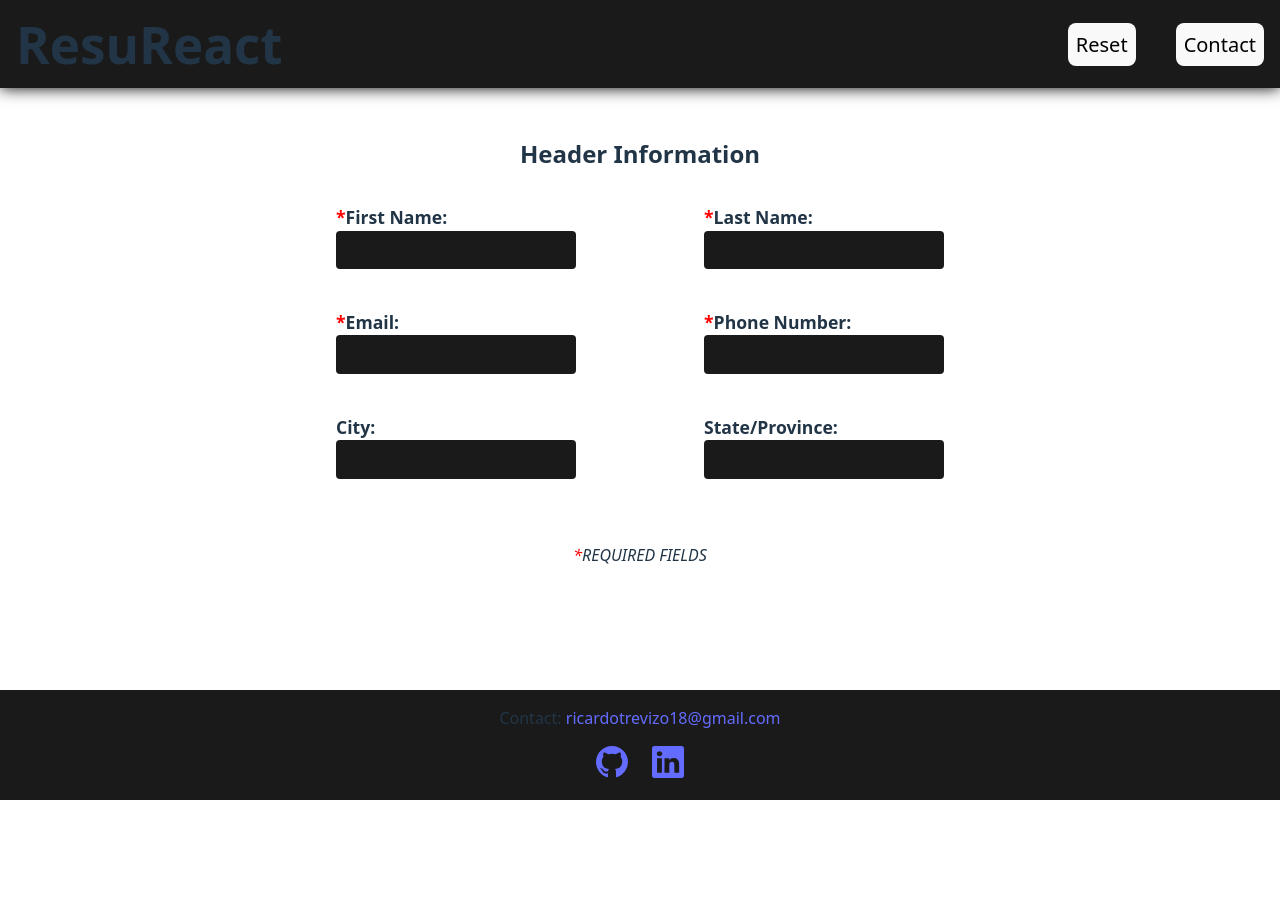
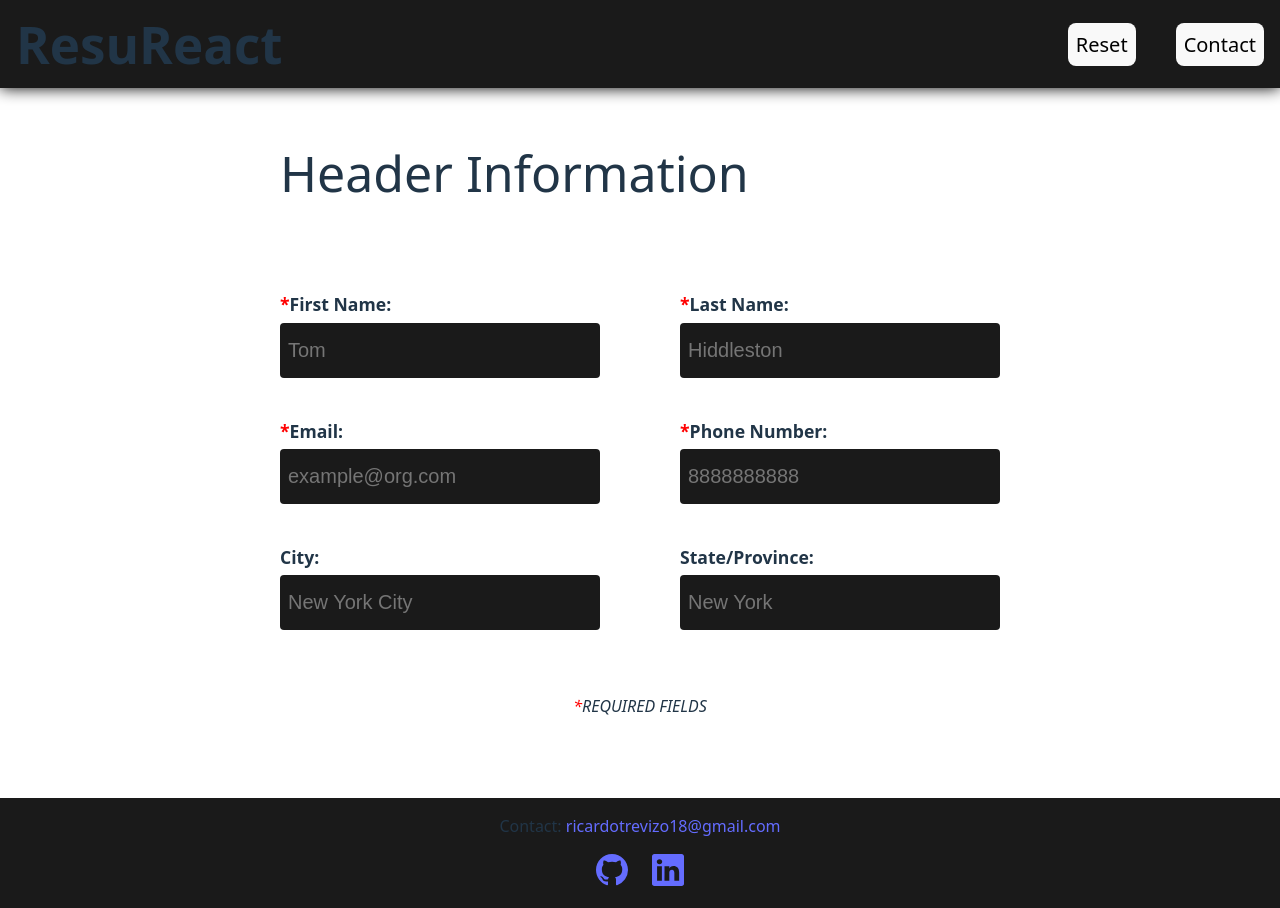
Before and after one commit to rtrevizo18/resuReact, a React (Vite) app: page / in a window 1280 px wide. Before the commit the page ends 800 px from the top, so only its background shows below. Built offline with nearby package versions, Linux system fonts and the light colour scheme.

Commit message:
feat(form): refactor form into several components and minor styling
Spread out the form into tab components, serving as the different 'pages' of the form. Moved current
form into First Tab. Edited styling to appear larger on screen and ensure compatibility with form
components.

```diff
--- a/src/components/Form/Form.css
+++ b/src/components/Form/Form.css
@@ -1,24 +1,32 @@
-#form-body{
+#header-form{
     display: flex;
     flex-direction: column;
+    justify-content: center;
     align-items: center;
     padding: 3rem;
     gap: 2rem;
 }
 
-#form-body h2{
-    text-align: left;
+.form-tab{
+    display: flex;
+    flex-direction: column;
+    gap: 5rem;
 }
 
-#header-form{
+.form-title{
+    font-size: 50px;
+}
+
+.form-content{
     display: grid;
-    grid-template-columns: repeat(2, minmax(200px, 1fr));
-    gap: 2.5rem 8rem;
+    grid-template-columns: repeat(2, auto);
+    gap: 2.5rem 5rem;
 }
 
 .form-input-elem{
     display: flex;
     flex-direction: column;
+    gap: 0.3rem;
 }
 
 .form-input-elem label{
@@ -31,11 +39,10 @@
     background-color: #1a1a1a;
     border: none;
     border-radius: 4px;
-    width: 15rem;
-    height: 1.5rem;
-    padding: 1.2rem 0.5rem;
+    width: 20rem;
+    padding: 1rem 0.5rem;
     font-weight: 500;
-    font-size: 1rem;
+    font-size: 20px;
 }
 
 .ast{
--- a/src/components/Form/Form.jsx
+++ b/src/components/Form/Form.jsx
@@ -1,43 +1,139 @@
-import "./Form.css"
+// import { useState } from "react";
+import "./Form.css";
 
-function Links(){
-    return (
-    <>
-    </>);
+function FormInputBox({
+  inputName,
+  inputType,
+  inputText,
+  isReq,
+  placeHolder = "",
+}) {
+  return (
+    <div className="form-input-elem">
+      <label for={inputName}>
+        <span className="ast">{isReq ? "*" : ""}</span>
+        {inputText}:
+      </label>
+      <input
+        type={inputType}
+        id={inputName}
+        name={inputName}
+        required={isReq ? true : undefined}
+        placeholder={placeHolder}
+      />
+    </div>
+  );
 }
 
+function FormTab({ title, children }) {
+  return (
+    <div className="form-tab">
+      <div className="form-title">{title} Information</div>
+      <div className="form-content">{children}</div>
+    </div>
+  );
+}
 
-export default function Form(){
-    return (
-        <div id="form-body">
-            <h2>Header Information</h2>
-            <form id="header-form" method="#">
-                <div className="form-input-elem">
-                    <label for="first-name"><span className="ast">*</span>First Name:</label>
-                    <input type="text" id="first-name" name="first-name" required/>
-                </div>
-                <div className="form-input-elem">
-                    <label for="last-name"><span className="ast">*</span>Last Name:</label>
-                    <input type="text" id="last-name" name="last-name" required/>
-                </div>
-                <div className="form-input-elem">
-                    <label for="email"><span className="ast">*</span>Email:</label>
-                    <input type="email" id="email" name="email" required/>
-                </div>
-                <div className="form-input-elem">
-                    <label for="phone-num"><span className="ast">*</span>Phone Number:</label>
-                    <input type="tel" id="phone-num" name="phone-num" required/>
-                </div>
-                <div className="form-input-elem">
-                    <label for="location">City:</label>
-                    <input type="text" id="location" name="location"/>
-                </div>
-                <div className="form-input-elem">
-                    <label for="state">State/Province:</label>
-                    <input type="text" id="state" name="state"/>
-                </div>
-            </form>
-            <p id="form-ast-notice"><span className="ast">*</span>REQUIRED FIELDS</p>
-        </div>
-    )
+function FirstTab() {
+  return (
+    <FormTab title="Header">
+      <FormInputBox
+        inputName="first-name"
+        inputType="text"
+        inputText="First Name"
+        isReq={true}
+        placeHolder="Tom"
+      />
+      <FormInputBox
+        inputName="last-name"
+        inputType="text"
+        inputText="Last Name"
+        isReq={true}
+        placeHolder="Hiddleston"
+      />
+      <FormInputBox
+        inputName="email"
+        inputType="email"
+        inputText="Email"
+        isReq={true}
+        placeHolder="example@org.com"
+      />
+      <FormInputBox
+        inputName="phone-num"
+        inputType="tel"
+        inputText="Phone Number"
+        isReq={true}
+        placeHolder="8888888888"
+      />
+      <FormInputBox
+        inputName="location"
+        inputType="text"
+        inputText="City"
+        isReq={false}
+        placeHolder="New York City"
+      />
+      <FormInputBox
+        inputName="state"
+        inputType="text"
+        inputText="State/Province"
+        isReq={false}
+        placeHolder="New York"
+      />
+    </FormTab>
+  );
 }
+
+function SecondTab() {
+  return (
+    <FormTab title="Header">
+      <FormInputBox
+        inputName="first-name"
+        inputType="text"
+        inputText="First Name"
+        isReq={true}
+      />
+      <FormInputBox
+        inputName="last-name"
+        inputType="text"
+        inputText="Last Name"
+        isReq={true}
+      />
+      <FormInputBox
+        inputName="email"
+        inputType="email"
+        inputText="Email"
+        isReq={true}
+      />
+      <FormInputBox
+        inputName="phone-num"
+        inputType="tel"
+        inputText="Phone Number"
+        isReq={true}
+      />
+      <FormInputBox
+        inputName="location"
+        inputType="text"
+        inputText="City"
+        isReq={false}
+      />
+      <FormInputBox
+        inputName="state"
+        inputType="text"
+        inputText="State/Province"
+        isReq={false}
+      />
+    </FormTab>
+  );
+}
+
+export default function Form() {
+  //   const [formState, setFormState] = useState(0);
+  return (
+    <form id="header-form" method="#">
+      <FirstTab />
+      <p id="form-ast-notice">
+        <span className="ast">*</span>REQUIRED FIELDS
+      </p>
+    </form>
+  );
+}
```
